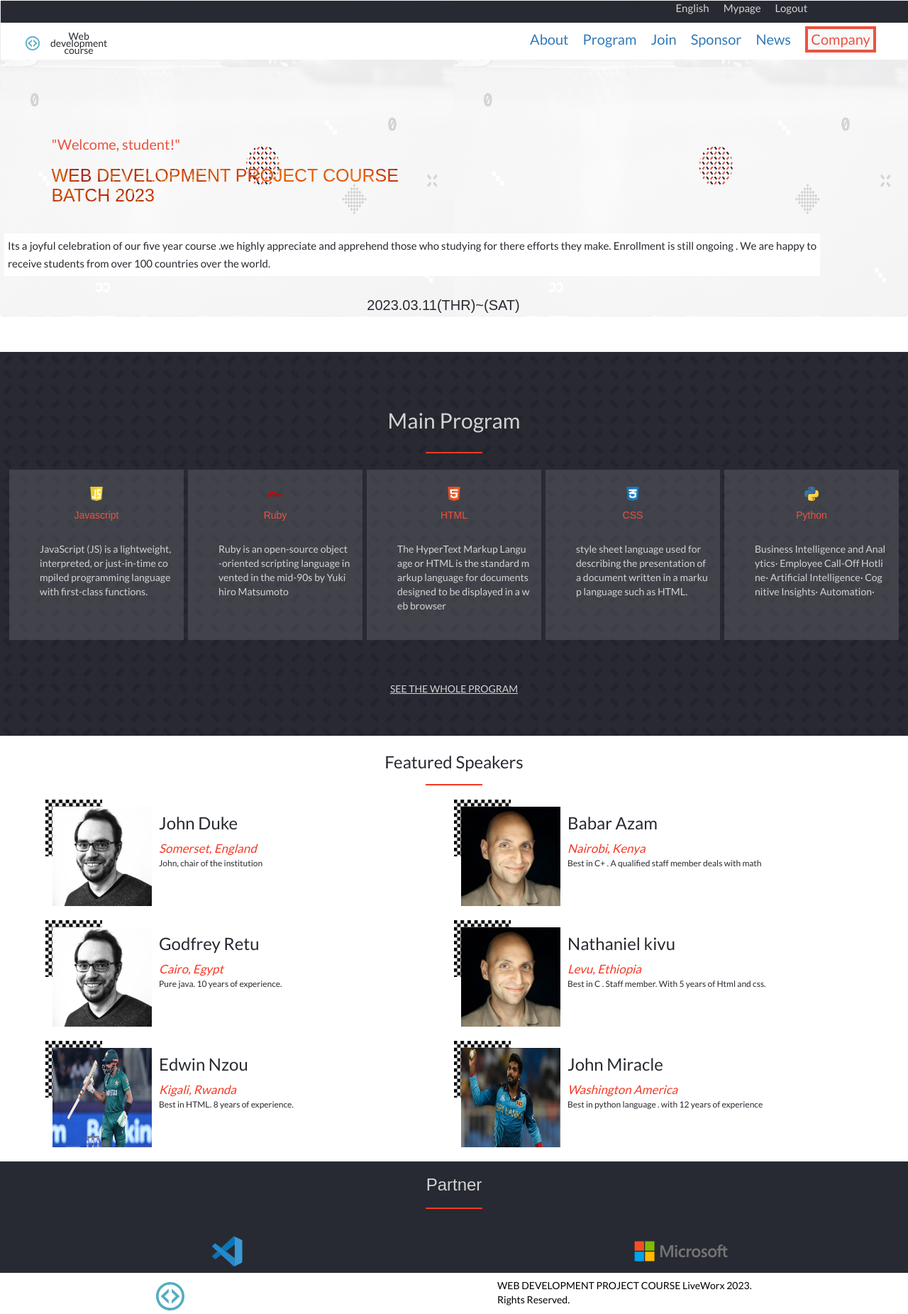
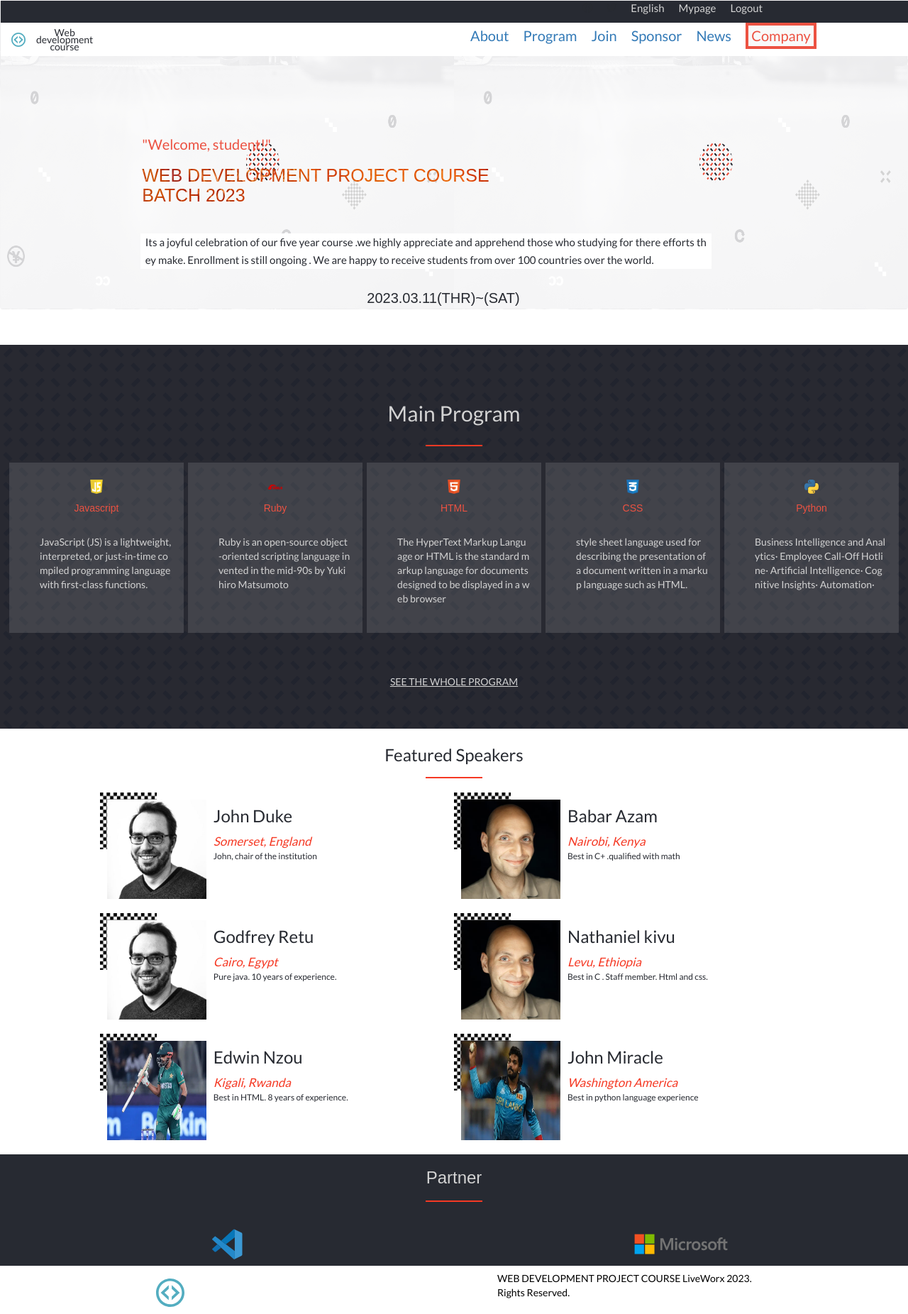
Before and after one commit to godybuoy/My-capston-project-1, a website: page index.html in a window 1280 px wide. Shown: the whole page at 71% size. Drawn offline with nearby package versions, Linux system fonts and the light colour scheme; a web font is replaced by a local one.

Commit message:
Update app.js and styles.css

```diff
--- a/app.js
+++ b/app.js
@@ -29,7 +29,7 @@ const speakersInfo = [
   {
     name: 'Babar Azam',
     country: 'Nairobi, Kenya',
-    description: 'Best in C+ . A qualified staff member deals with math',
+    description: 'Best in C+ .qualified  with math',
     bgImage: 'image/speaker-back.png',
     image: 'image/speaker5.jpg',
   },
@@ -43,7 +43,7 @@ const speakersInfo = [
   {
     name: 'Nathaniel kivu',
     country: 'Levu, Ethiopia',
-    description: 'Best in C . Staff member. With 5 years of  Html and css.',
+    description: 'Best in C . Staff member. Html and css.',
     bgImage: 'image/speaker-back.png',
     image: 'image/speaker5.jpg',
   },
@@ -57,7 +57,7 @@ const speakersInfo = [
   {
     name: 'John Miracle',
     country: 'Washington America',
-    description: 'Best in python language . with 12 years of experience',
+    description: 'Best in python language experience',
     bgImage: 'image/speaker-back.png',
     image: 'image/wanindu.webp',
   },
--- a/styles.css
+++ b/styles.css
@@ -165,6 +165,8 @@ hr {
 
 .footerimage {
   display: flex;
+  height: 30px;
+  padding-top: 3px;
 }
 
 .row.itittle {
@@ -414,12 +416,13 @@ img.logo-img {
 
 .speakers-info-container {
   display: flex;
-
-  /* align-items: center; */
+  align-items: center;
   flex-direction: column;
   width: 90%;
+}
 
-  /* text-decoration: none; */
+li.speakers-info-divs {
+  display: flex;
 }
 
 .speaker-info-divs {
@@ -524,6 +527,11 @@ img.logo-img {
   width: 100%;
 }
 
+.parner-container {
+  display: flex;
+  justify-content: space-between;
+}
+
 .sponsors-main {
   align-items: center;
   justify-content: center;
@@ -546,11 +554,12 @@ img.partner-image {
 }
 
 .footer-text p {
-  color: red;
+  color: #1c1a1a;
+  display: flex;
 }
 
 .footertext {
-  display: none;
+  display: flex;
 }
 
 .display-none {
@@ -604,6 +613,10 @@ img.partner-image {
     display: flex;
   }
 
+  .text-summary {
+    width: 70%;
+  }
+
   .card {
     display: flex;
     justify-content: center;
@@ -651,7 +664,7 @@ img.partner-image {
 
   .toplist {
     display: flex;
-    width: 30%;
+    width: 35%;
     position: static;
     gap: 20px;
     padding: 0;
@@ -666,6 +679,14 @@ img.partner-image {
   .navimg {
     width: 15px;
     height: 15px;
+  }
+
+  .row.itittle {
+    align-items: center;
+    flex-direction: column;
+    width: 70%;
+    margin-top: 15vh;
+    margin-left: 60px;
   }
 
   .row.icontent {
@@ -690,10 +711,11 @@ img.partner-image {
   .navdesktop {
     display: flex;
     text-align: center;
-    width: 100%;
+    width: 95%;
     align-items: center;
     justify-content: space-between;
-    margin: 5px 0 0 20px;
+
+    /* margin: 5px 0 0 20px; */
     padding-right: 160px;
   }
 
@@ -736,6 +758,9 @@ img.partner-image {
   .intro {
     font-size: 15px;
     margin: 20px;
+
+    /* justify-content: center; */
+    padding: 0 7px;
   }
 
   .underline-orange {
@@ -793,6 +818,13 @@ img.partner-image {
     justify-content: space-between;
     width: 100%;
     grid-template-columns: 1fr 1fr;
+  }
+
+  .speakers-info-container {
+    display: flex;
+    align-items: center;
+    flex-direction: column;
+    width: 78%;
   }
 
   .morebtn {
@@ -877,8 +909,16 @@ img.partner-image {
     width: 40px;
   }
 
+  .footerimage {
+    display: flex;
+    height: 35px;
+    padding-top: 3px;
+  }
+
   .footer-image {
     display: flex;
+    height: 35px;
+    padding-top: 3px;
   }
 
   .parner-container {
```
Also changed, not shown: 1 other file.
